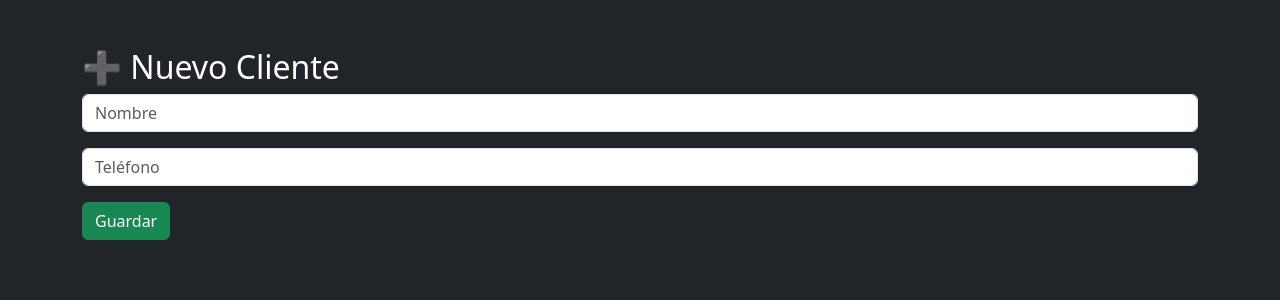
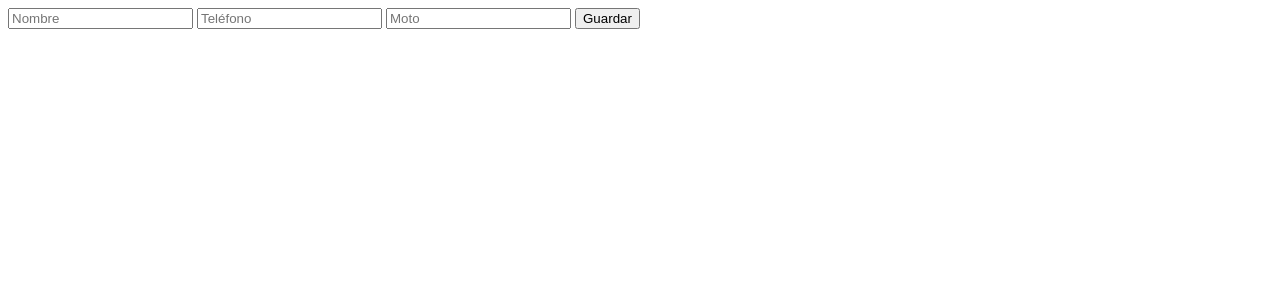
Before and after one commit to motorcycleplanets/motorcycle-planets, a Python web app: template app/templates/nuevo_cliente.html in a window 1280 px wide. Shown: the top 300 px of the page. Run offline with Jinja, Linux system fonts and the light colour scheme; the template is opened without the code that fills it, so the values that code supplies are empty.

Commit message:
Update nuevo_cliente.html

```diff
--- a/app/templates/nuevo_cliente.html
+++ b/app/templates/nuevo_cliente.html
@@ -1,21 +1,6 @@
-<!DOCTYPE html>
-<html>
-<head>
-    <title>Nuevo Cliente</title>
-    <link href="https://cdn.jsdelivr.net/npm/bootstrap@5.3.0/dist/css/bootstrap.min.css" rel="stylesheet">
-</head>
-<body class="bg-dark text-white">
-
-<div class="container mt-5">
-    <h2>➕ Nuevo Cliente</h2>
-
-    <form method="POST">
-        <input type="text" name="nombre" placeholder="Nombre" class="form-control mb-3" required>
-        <input type="text" name="telefono" placeholder="Teléfono" class="form-control mb-3" required>
-
-        <button class="btn btn-success">Guardar</button>
-    </form>
-</div>
-
-</body>
-</html>
+<form method="POST">
+    <input name="nombre" placeholder="Nombre" class="form-control mb-2">
+    <input name="telefono" placeholder="Teléfono" class="form-control mb-2">
+    <input name="moto" placeholder="Moto" class="form-control mb-2">
+    <button class="btn btn-success">Guardar</button>
+</form>
```
